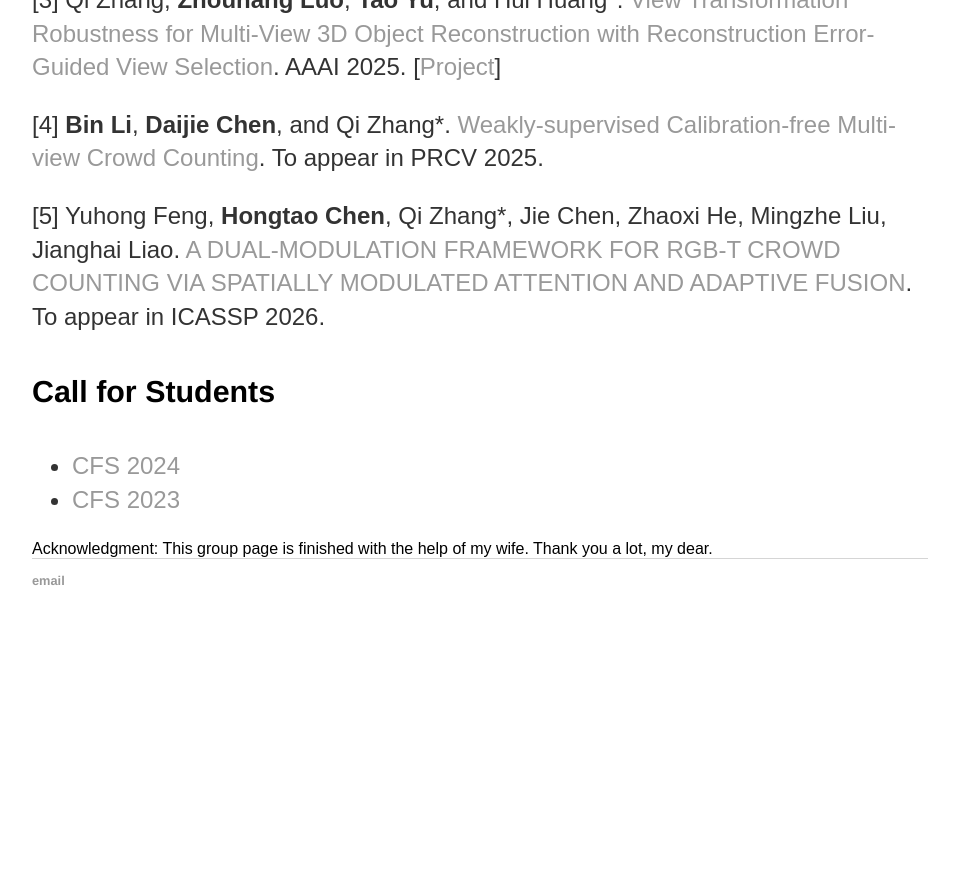
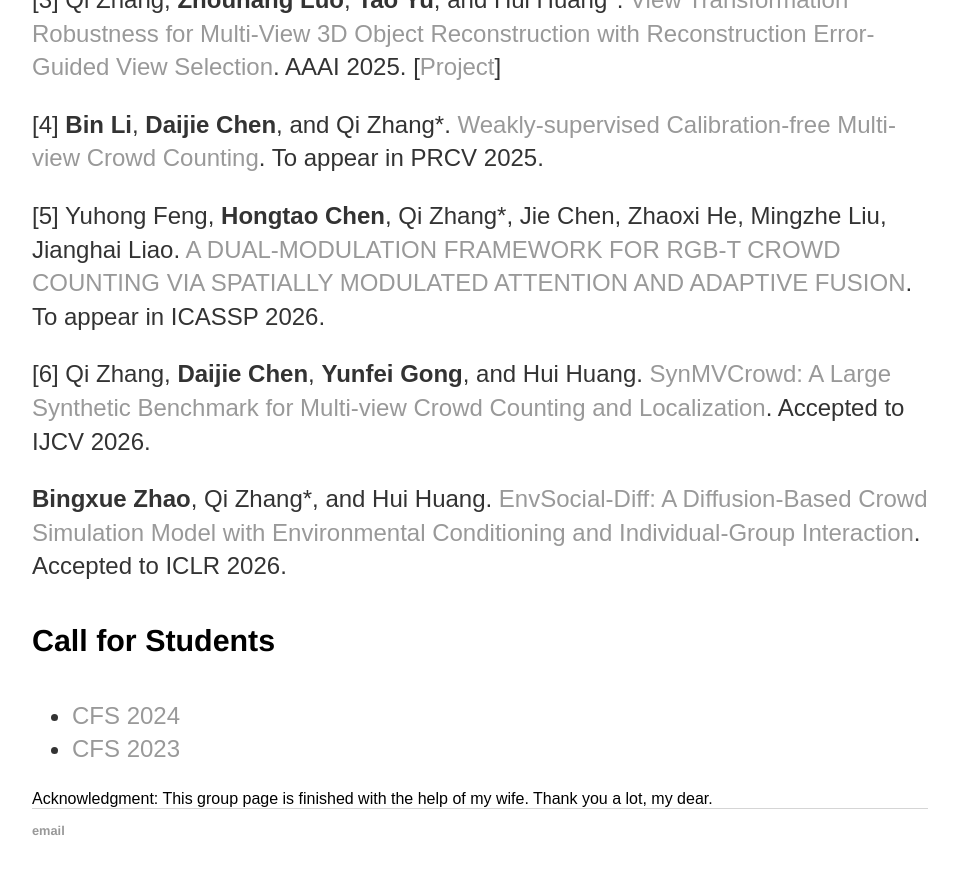
Before and after one commit to zqyq/zqyq.github.io, a Jekyll site: the page built from group/index.html, in a window 1280 px wide and 900 px high, scrolled down 3864 px. Shown: the top 874 px of the window, without its empty margins (160-1119 px from the left). Built offline with Jekyll 4.4.1, drawn with Linux system fonts in a browser that asks for light colours; before the commit the page ends 4514 px from its top, so only the background shows below that.

Commit message:
Update index.html

```diff
--- a/group/index.html
+++ b/group/index.html
@@ -144,6 +144,12 @@
 				</p>
 <p> [5] Yuhong Feng, <strong>Hongtao Chen</strong>,  Qi Zhang*, Jie Chen, Zhaoxi He, Mingzhe Liu, Jianghai Liao. <a href=''>A DUAL-MODULATION FRAMEWORK FOR RGB-T CROWD COUNTING VIA SPATIALLY MODULATED ATTENTION AND ADAPTIVE FUSION</a>. To appear in ICASSP 2026.
 		</p>
+<p> [6] Qi Zhang, <strong>Daijie Chen</strong>, <strong>Yunfei Gong</strong>, and Hui Huang. <a href=''>SynMVCrowd: A Large Synthetic Benchmark for Multi-view Crowd Counting and Localization</a>. Accepted to IJCV 2026.
+		</p>
+
+<p> <strong>Bingxue Zhao</strong>,  Qi Zhang*, and Hui Huang. <a href=''>EnvSocial-Diff: A Diffusion-Based Crowd Simulation Model with Environmental Conditioning and Individual-Group Interaction</a>. Accepted to ICLR 2026.
+
+
 <h4> Call for Students</h4>
 <ul class="contacts">
 	<li><a href=./CFS/CFS2024.pdf> CFS 2024 </a></li>
```
